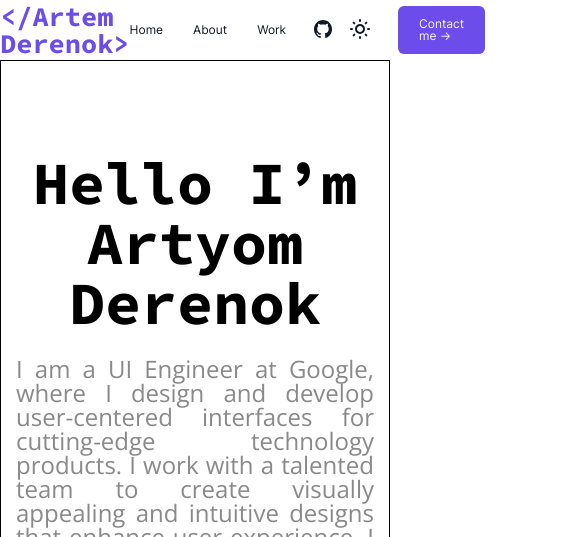
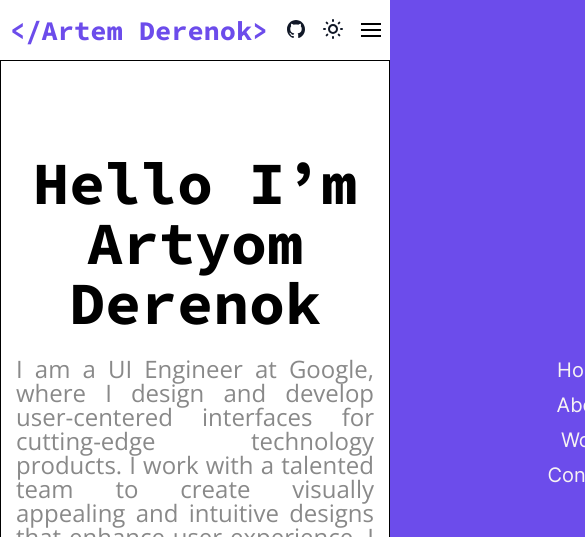
Before and after one commit to ArtemDerenok/my-portfolio, a React (Create React App) app: page / in a window 390 px wide. Shown: the top 537 px of the page, 585 px wide, since content can reach past the window. Built offline with nearby package versions, Linux system fonts and the light colour scheme.

Commit message:
feat: add hamburger menu

```diff
--- a/src/App.tsx
+++ b/src/App.tsx
@@ -1,20 +1,11 @@
-import AboutSection from "./components/aboutSection/AboutSection";
-import Header from "./components/header/Header";
-import styles from "./App.module.scss";
 import Contact from "./components/contact/Contact";
 import Footer from "./components/footer/Footer";
+import MainSection from "./components/mainSection/MainSection";
 
 const App = () => {
   return (
     <>
-      <section className={styles.firstSection}>
-        <div
-          className={`${styles.container} ${styles.firstSection__navContainer}`}
-        >
-          <Header />
-          <AboutSection />
-        </div>
-      </section>
+      <MainSection />
       <Contact />
       <Footer />
     </>
--- a/src/components/contact/contact.module.scss
+++ b/src/components/contact/contact.module.scss
@@ -7,6 +7,7 @@
 
 .contact {
   display: flex;
+  flex-wrap: wrap;
   justify-content: center;
   gap: 160px;
   align-items: flex-start;
--- /dev/null
+++ b/src/components/hamburger/Hamburger.module.scss
@@ -0,0 +1,35 @@
+@import "../../variables";
+
+@media (max-width: 575px) {
+  .hamburger {
+    width: 20px;
+    position: relative;
+    z-index: 20;
+    display: flex;
+    flex-direction: column;
+    gap: 4px;
+    height: 14px;
+    span {
+      height: 2px;
+      width: 100%;
+      display: block;
+      background: black;
+      transition: 0.5s all;
+    }
+    &_active {
+      span {
+        background-color: $WHITE_BACKGROUND;
+        margin-bottom: -6px;
+        &:nth-child(1) {
+          transform: translateY(3px) rotate(-45deg);
+        }
+        &:nth-child(2) {
+          display: none;
+        }
+        &:nth-child(3) {
+          transform: translateY(3px) rotate(45deg);
+        }
+      }
+    }
+  }
+}
--- /dev/null
+++ b/src/components/hamburger/Hamburger.tsx
@@ -0,0 +1,21 @@
+import styles from "./Hamburger.module.scss";
+
+interface IHamburger {
+  isMobile: boolean;
+}
+
+const Hamburger = ({ isMobile }: IHamburger) => {
+  return (
+    <div
+      className={`${styles.hamburger} ${
+        isMobile ? styles.hamburger_active : null
+      }`}
+    >
+      <span></span>
+      <span></span>
+      <span></span>
+    </div>
+  );
+};
+
+export default Hamburger;
--- a/src/components/header/Header.module.scss
+++ b/src/components/header/Header.module.scss
@@ -18,4 +18,20 @@
     align-items: center;
     gap: 18px;
   }
+
+  &__mobileMenu {
+    display: none;
+  }
 }
+
+@media (max-width: 575px) {
+  .header {
+    &__mobileMenu {
+      display: block;
+    }
+
+    &__contactBtn {
+      display: none;
+    }
+  }
+}
--- a/src/components/header/Header.tsx
+++ b/src/components/header/Header.tsx
@@ -1,3 +1,4 @@
+import { useState } from "react";
 import Button from "../button/Button";
 import DarkModeBtn from "../darkModeBtn/DarkModeBtn";
 import Link from "../link/Link";
@@ -5,8 +6,16 @@
 import Menu from "../menu/Menu";
 import gitHubImg from "../../assets/icons/github.svg";
 import styles from "./Header.module.scss";
+import NavBar from "../navBar/NavBar";
+import Hamburger from "../hamburger/Hamburger";
 
 const Header = () => {
+  const [isMobile, setIsMobile] = useState(false);
+
+  const handleMobileMenu = () => {
+    setIsMobile(!isMobile);
+  };
+
   return (
     <header className={styles.header}>
       <Logo />
@@ -19,9 +28,15 @@
             alt="github"
           />
           <DarkModeBtn />
+          <div onClick={handleMobileMenu} className={styles.header__mobileMenu}>
+            <Hamburger isMobile={isMobile} />
+          </div>
         </div>
-        <Button text="Contact me &rarr;" />
+        <div className={styles.header__contactBtn}>
+          <Button text="Contact me &rarr;" />
+        </div>
       </div>
+      <NavBar isMobile={isMobile} handleIsMobile={handleMobileMenu} />
     </header>
   );
 };
--- a/src/components/menu/Menu.module.scss
+++ b/src/components/menu/Menu.module.scss
@@ -16,3 +16,9 @@
     }
   }
 }
+
+@media (max-width: 575px) {
+  .menu {
+    display: none;
+  }
+}
--- /dev/null
+++ b/src/components/navBar/NavBar.module.scss
@@ -0,0 +1,39 @@
+@import "../../variables";
+
+.navBar {
+  display: none;
+  align-items: center;
+  justify-content: center;
+  background-color: $PURPLE;
+  position: fixed;
+  top: 0;
+  right: -100%;
+  width: 100%;
+  height: 100vh;
+  font-family: "Inter";
+  font-size: 20px;
+  z-index: 10;
+  transition: 1s right;
+
+  &__list {
+    display: flex;
+    flex-direction: column;
+    align-items: center;
+    gap: 15px;
+
+    a {
+      text-decoration: none;
+      color: $WHITE_BACKGROUND;
+    }
+  }
+}
+
+.active {
+  right: 0;
+}
+
+@media (max-width: 575px) {
+  .navBar {
+    display: flex;
+  }
+}
--- /dev/null
+++ b/src/components/navBar/NavBar.tsx
@@ -0,0 +1,33 @@
+import styles from "./NavBar.module.scss";
+
+interface INavBar {
+  isMobile: boolean;
+  handleIsMobile: () => void;
+}
+
+const NavBar = ({ isMobile, handleIsMobile }: INavBar) => {
+  return (
+    <div
+      onClick={handleIsMobile}
+      className={`${styles.navBar} ${isMobile ? styles.active : null}`}
+    >
+      <ul className={styles.navBar__list}>
+        <li>
+          <a href="#">Home</a>
+        </li>
+        <li>
+          <a href="#">About</a>
+        </li>
+        <li>
+          <a href="#">Work</a>
+        </li>
+        <li>
+          <a href="#">Contact</a>
+        </li>
+      </ul>
+      <div></div>
+    </div>
+  );
+};
+
+export default NavBar;
```
